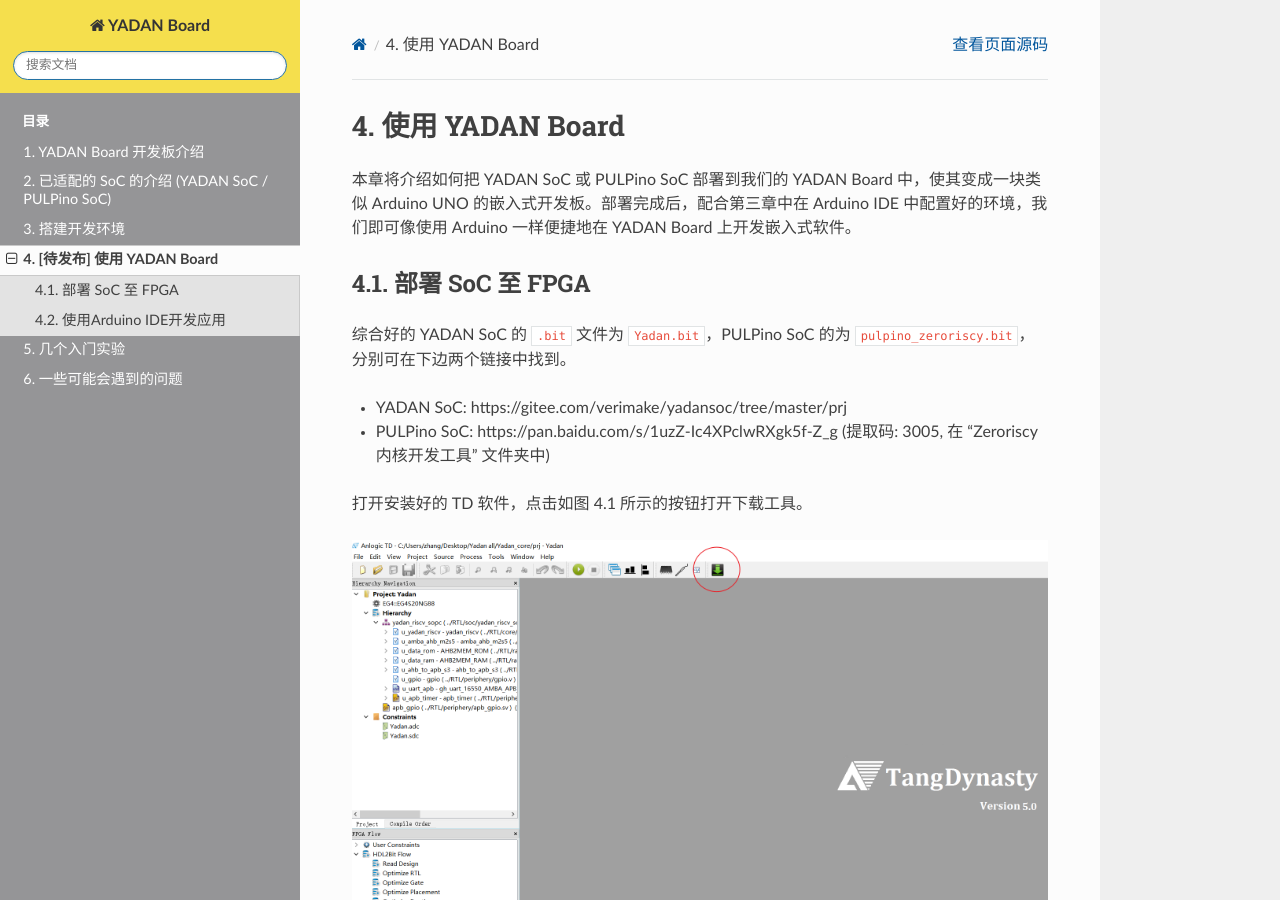
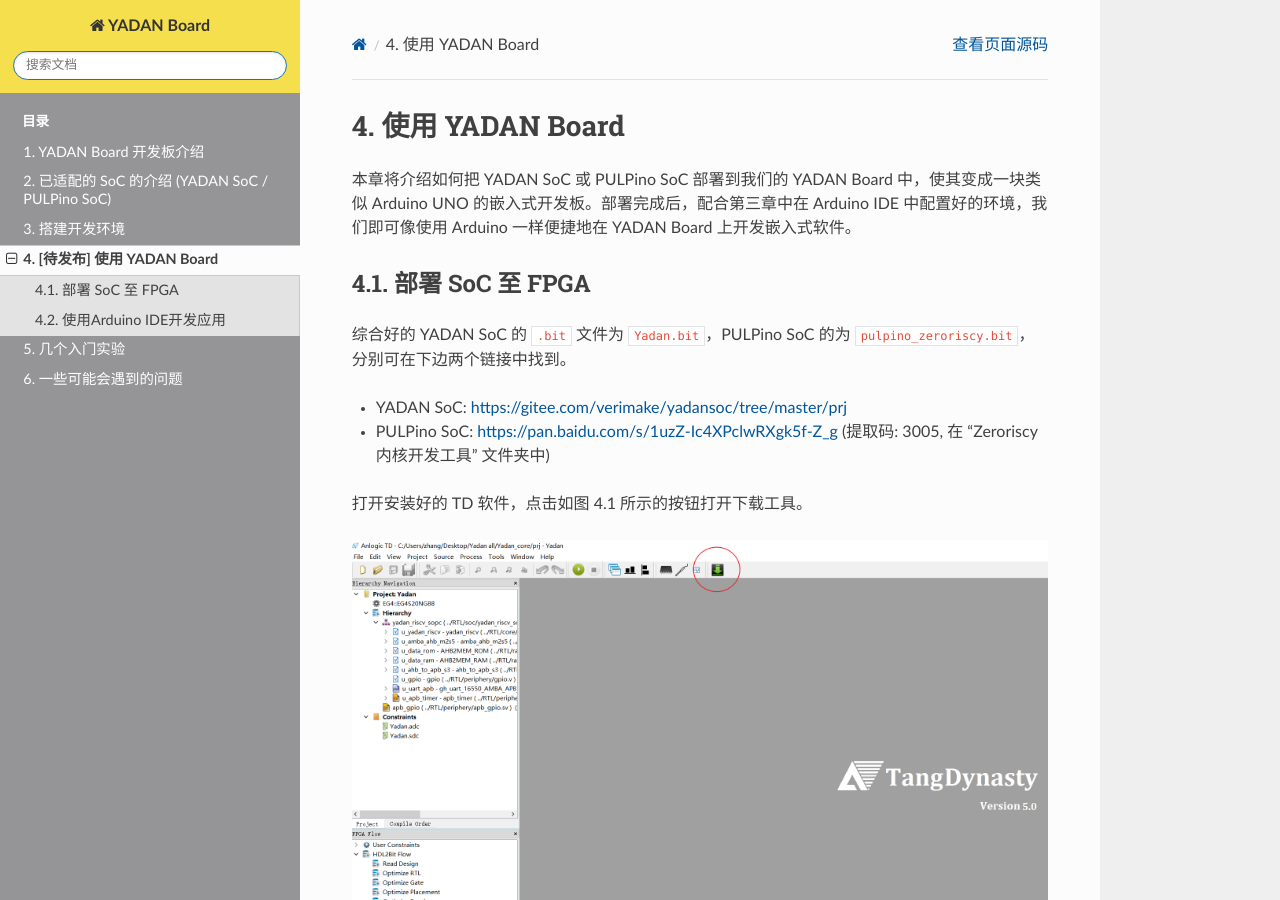
Before and after one commit to CSY-tvgo/YADAN-Docs, a Sphinx documentation site: the page built from docs/source/YADAN_Board/chap4.md, in a window 1280 px wide and 900 px high. Built offline with Sphinx 7.4.7 and the Read the Docs theme 2.0.0, drawn with Linux system fonts in a browser that asks for light colours; part of the change alters nothing that is shown.

```diff
--- a/docs/source/YADAN_Board/chap4.md
+++ b/docs/source/YADAN_Board/chap4.md
@@ -6,8 +6,8 @@
 
 综合好的 YADAN SoC 的 `.bit` 文件为 `Yadan.bit`，PULPino SoC 的为 `pulpino_zeroriscy.bit`，分别可在下边两个链接中找到。
 
-+ YADAN SoC: https://gitee.com/verimake/yadansoc/tree/master/prj
-+ PULPino SoC: https://pan.baidu.com/s/1uzZ-Ic4XPclwRXgk5f-Z_g (提取码: 3005, 在 “Zeroriscy内核开发工具” 文件夹中)
++ YADAN SoC: [https://gitee.com/verimake/yadansoc/tree/master/prj](https://gitee.com/verimake/yadansoc/tree/master/prj)
++ PULPino SoC: [https://pan.baidu.com/s/1uzZ-Ic4XPclwRXgk5f-Z_g](https://pan.baidu.com/s/1uzZ-Ic4XPclwRXgk5f-Z_g) (提取码: 3005, 在 “Zeroriscy内核开发工具” 文件夹中)
 
 打开安装好的 TD 软件，点击如图 4.1 所示的按钮打开下载工具。
 
```
